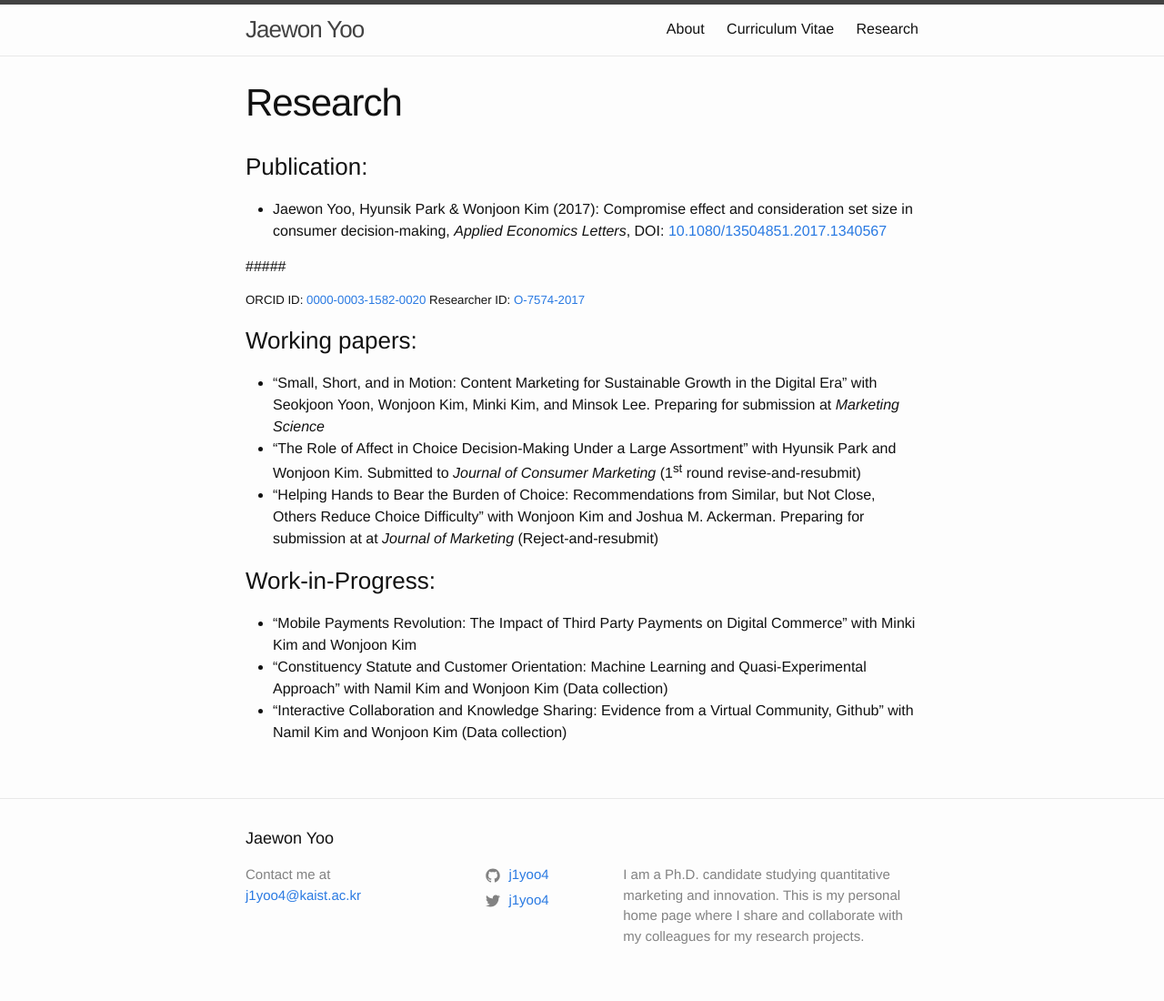
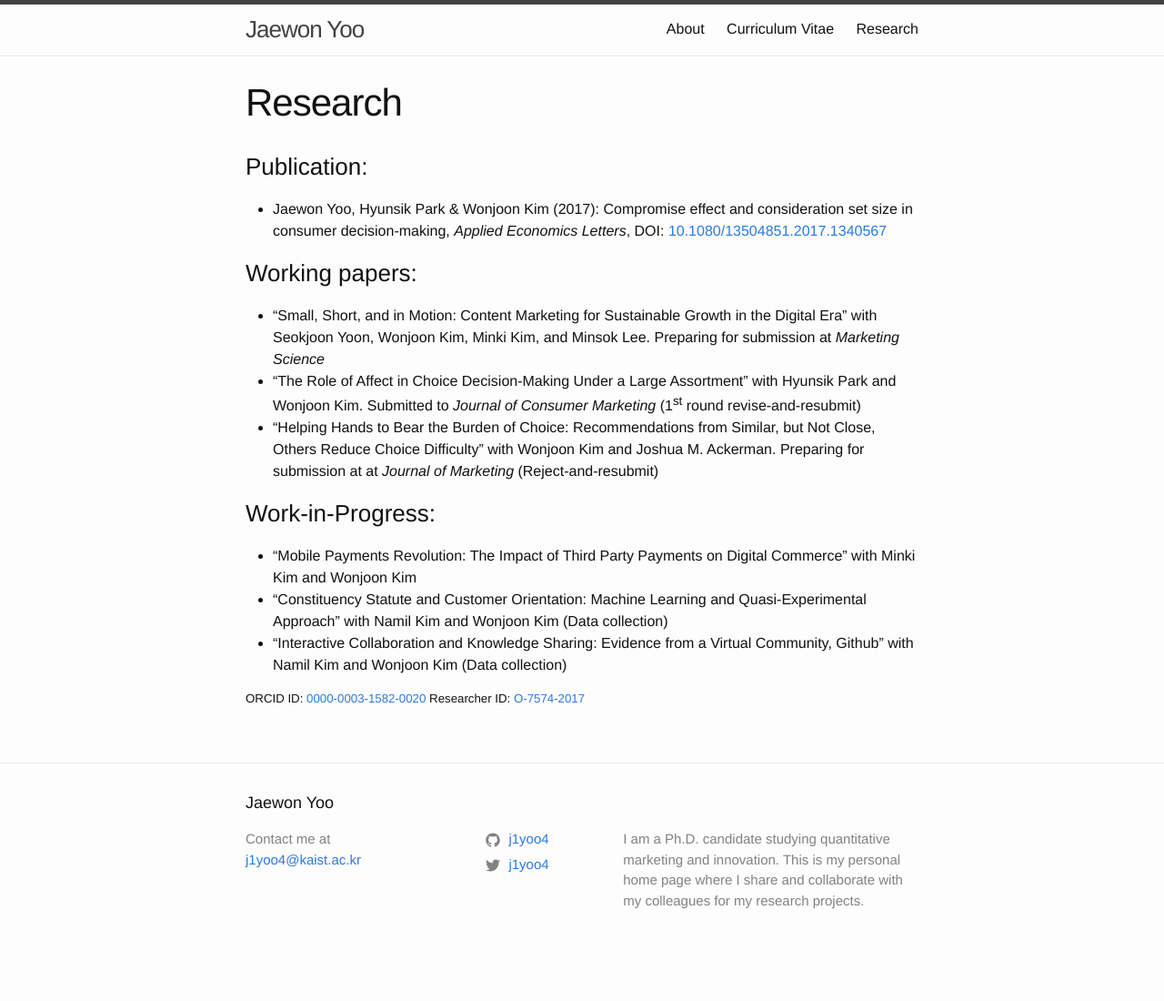
Before and after one commit to j1yoo/j1yoo.github.io, a Jekyll site: the page built from research.markdown, in a window 1280 px wide. Shown: the whole page at 91% size. Built offline with Jekyll 4.4.1, drawn with Linux system fonts in a browser that asks for light colours; after the commit the page ends 1061 px from its top, so only the background shows below that; part of the change alters nothing that is shown.

```diff
--- a/research.markdown
+++ b/research.markdown
@@ -6,9 +6,6 @@ permalink: /research/
 
 ### Publication:
 * Jaewon Yoo, Hyunsik Park & Wonjoon Kim (2017): Compromise effect and consideration set size in consumer decision-making, _Applied Economics Letters_, DOI: [10.1080/13504851.2017.1340567](http://www.tandfonline.com/eprint/V8pJpbkifrmSYGffu7CQ/full)
-
-#####
-##### ORCID ID: [0000-0003-1582-0020](http://orcid.org/0000-0003-1582-0020) Researcher ID: [O-7574-2017](http://www.researcherid.com/Workspace.action)
 
 ### Working papers:
 * "Small, Short, and in Motion: Content Marketing for Sustainable Growth in the Digital Era" with Seokjoon Yoon, Wonjoon Kim, Minki Kim, and Minsok Lee. Preparing for submission at _Marketing Science_
@@ -19,3 +16,5 @@ permalink: /research/
 * "Mobile Payments Revolution: The Impact of Third Party Payments on Digital Commerce" with Minki Kim and Wonjoon Kim
 * "Constituency Statute and Customer Orientation: Machine Learning and Quasi-Experimental Approach" with Namil Kim and Wonjoon Kim (Data collection)
 * "Interactive Collaboration and Knowledge Sharing: Evidence from a Virtual Community, Github" with Namil Kim and Wonjoon Kim (Data collection)
+
+##### ORCID ID: [0000-0003-1582-0020](http://orcid.org/0000-0003-1582-0020) Researcher ID: [O-7574-2017](http://www.researcherid.com/Workspace.action)
```
